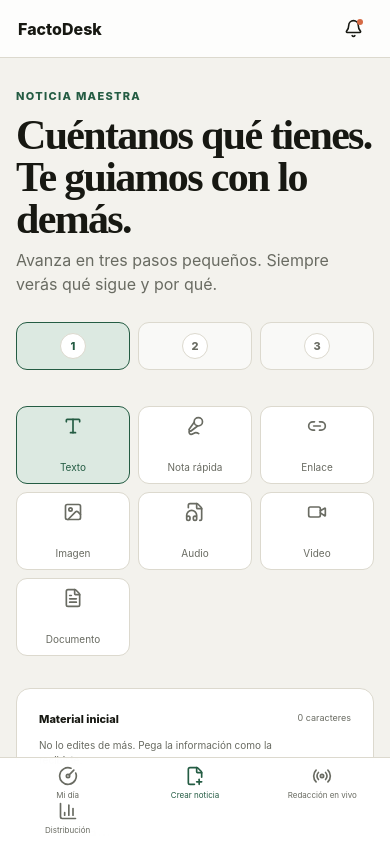
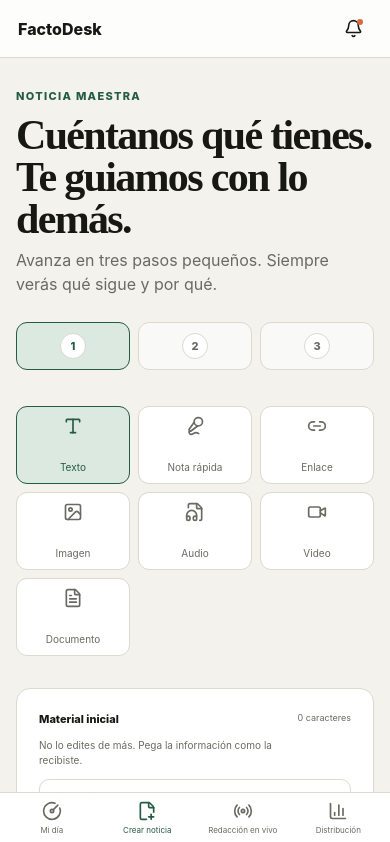
Before and after one commit to sebhesp/factomedia-group, a Next.js app: page /desk/noticias/nueva in a window 390 px wide. Shown: the top 842 px of the page. Built offline with nearby package versions, Linux system fonts and the light colour scheme.

Commit message:
Expand mobile navigation for distribution

```diff
--- a/src/app/styles/04-responsive.css
+++ b/src/app/styles/04-responsive.css
@@ -31,7 +31,7 @@
   .desk-header { height: 58px; justify-content: space-between; padding: 0 18px; }
   .mobile-brand { display: block; font-weight: 850; }
   .desk-content { padding: 24px 16px 95px; }
-  .mobile-nav { display: grid; grid-template-columns: repeat(3, 1fr); position: fixed; z-index: 30; bottom: 0; left: 0; right: 0; background: rgba(255,255,255,.96); border-top: 1px solid var(--line); padding: 8px 4px max(8px, env(safe-area-inset-bottom)); backdrop-filter: blur(12px); }
+  .mobile-nav { display: grid; grid-template-columns: repeat(4, 1fr); position: fixed; z-index: 30; bottom: 0; left: 0; right: 0; background: rgba(255,255,255,.96); border-top: 1px solid var(--line); padding: 8px 4px max(8px, env(safe-area-inset-bottom)); backdrop-filter: blur(12px); }
   .mobile-nav a { display: grid; place-items: center; gap: 3px; color: var(--muted); font-size: 8px; }
   .mobile-nav a.active { color: var(--accent); }
   .welcome-row, .story-room-header { align-items: flex-start; flex-direction: column; }
```
